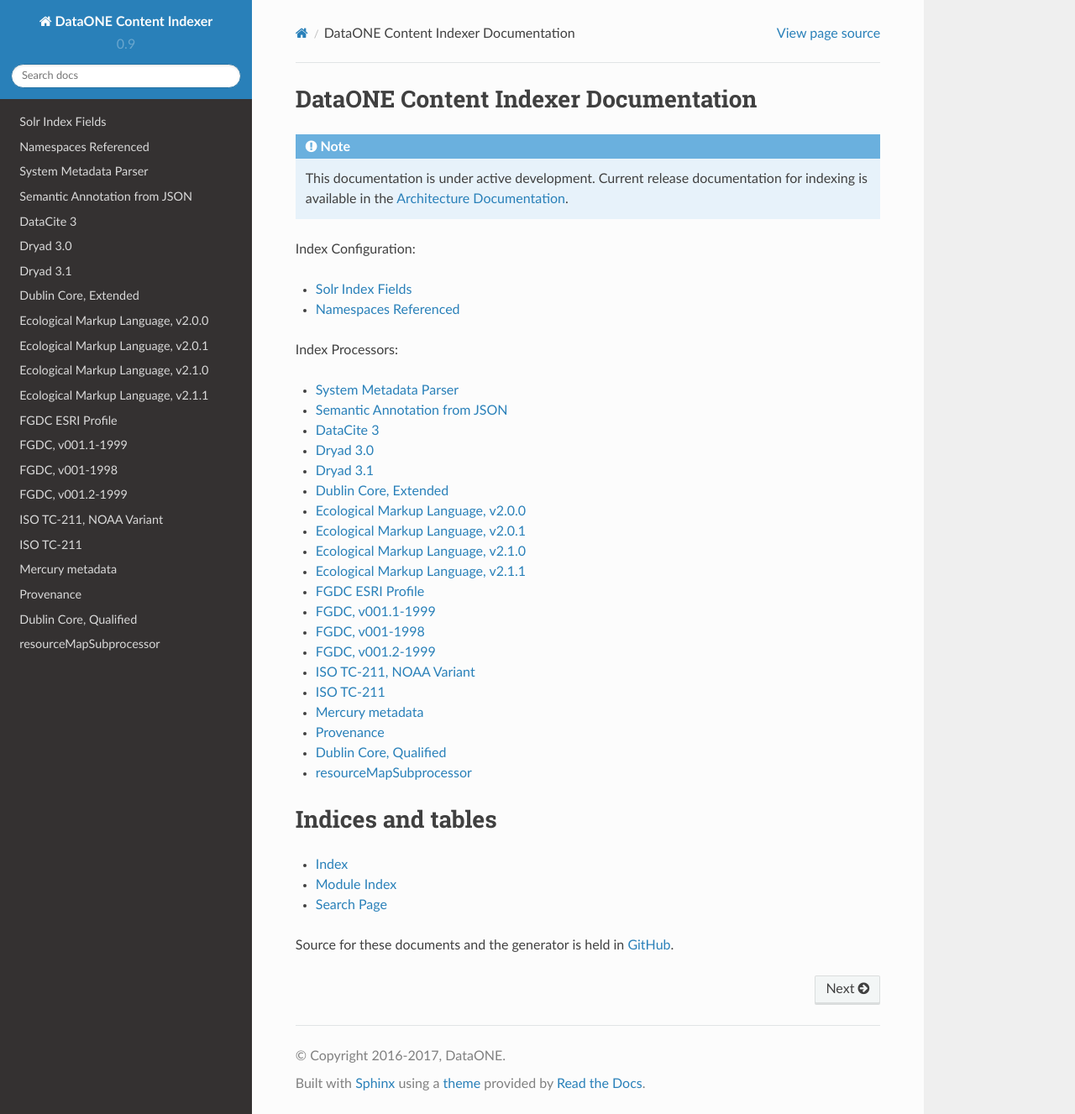
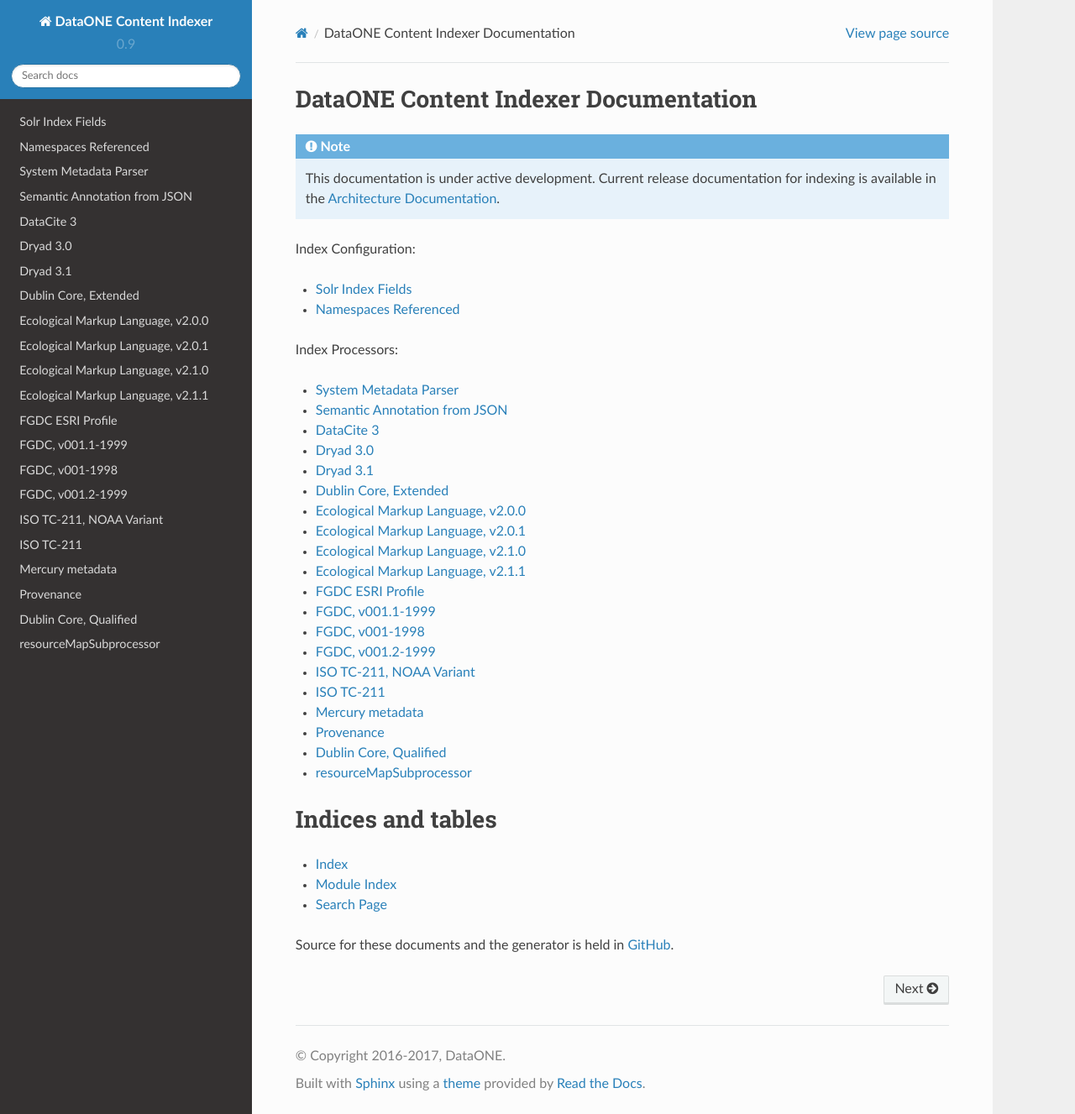
Before and after one commit to DataONEorg/indexer_documentation, a Sphinx documentation site: the page built from source/index.rst, in a window 1280 px wide and 1327 px high. Shown: the whole window at 84% size. Built offline with Sphinx 7.4.7 and the Read the Docs theme 2.0.0, drawn with Linux system fonts in a browser that asks for light colours.

Commit message:
set 90% max width

```diff
--- a/source/_static/css/customize.css
+++ b/source/_static/css/customize.css
@@ -11,3 +11,7 @@
 .wy-table-responsive {
     overflow: visible !important;
 }
+
+.wy-nav-content {
+  max-width: 90% !important;
+}
```
